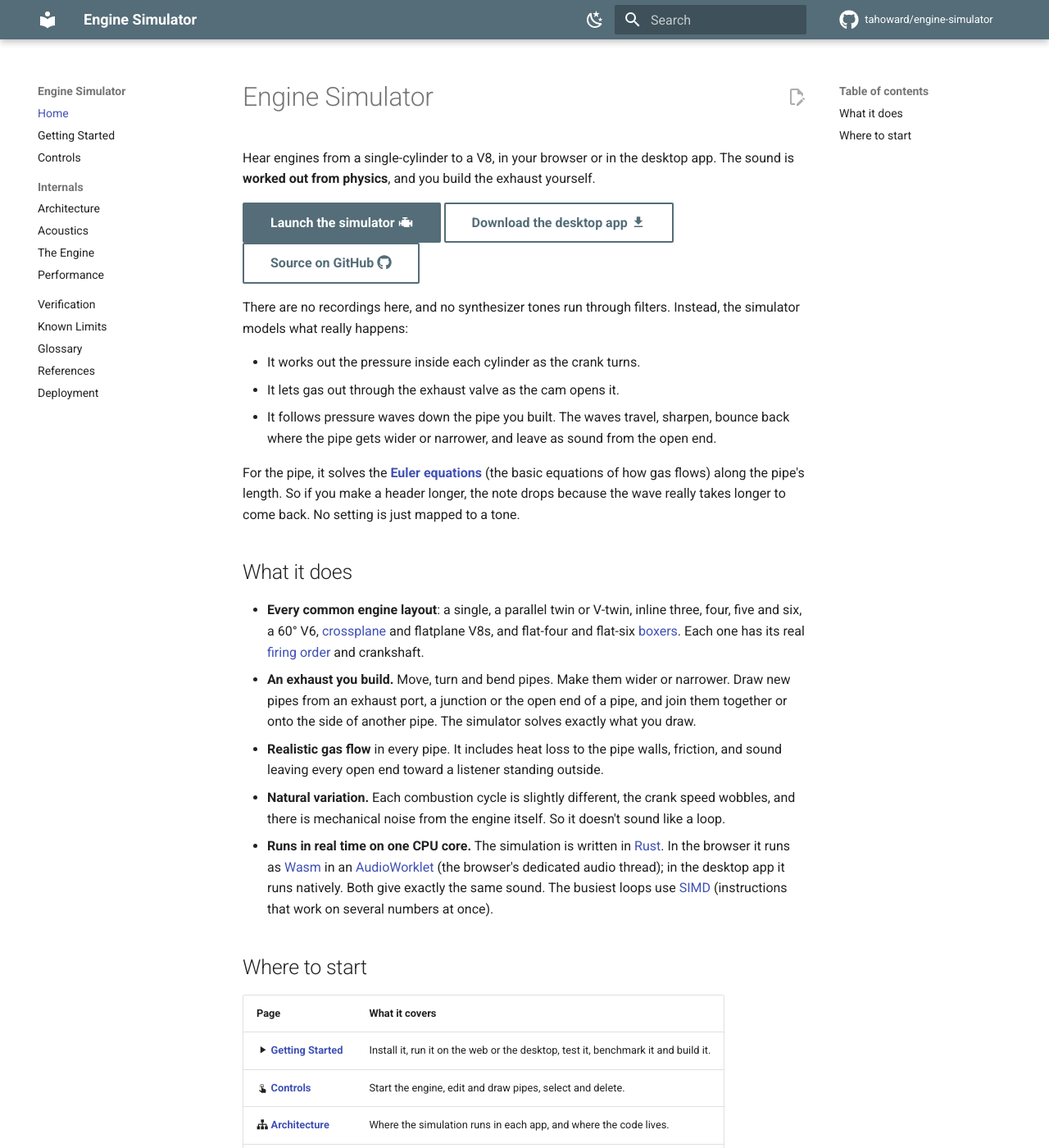
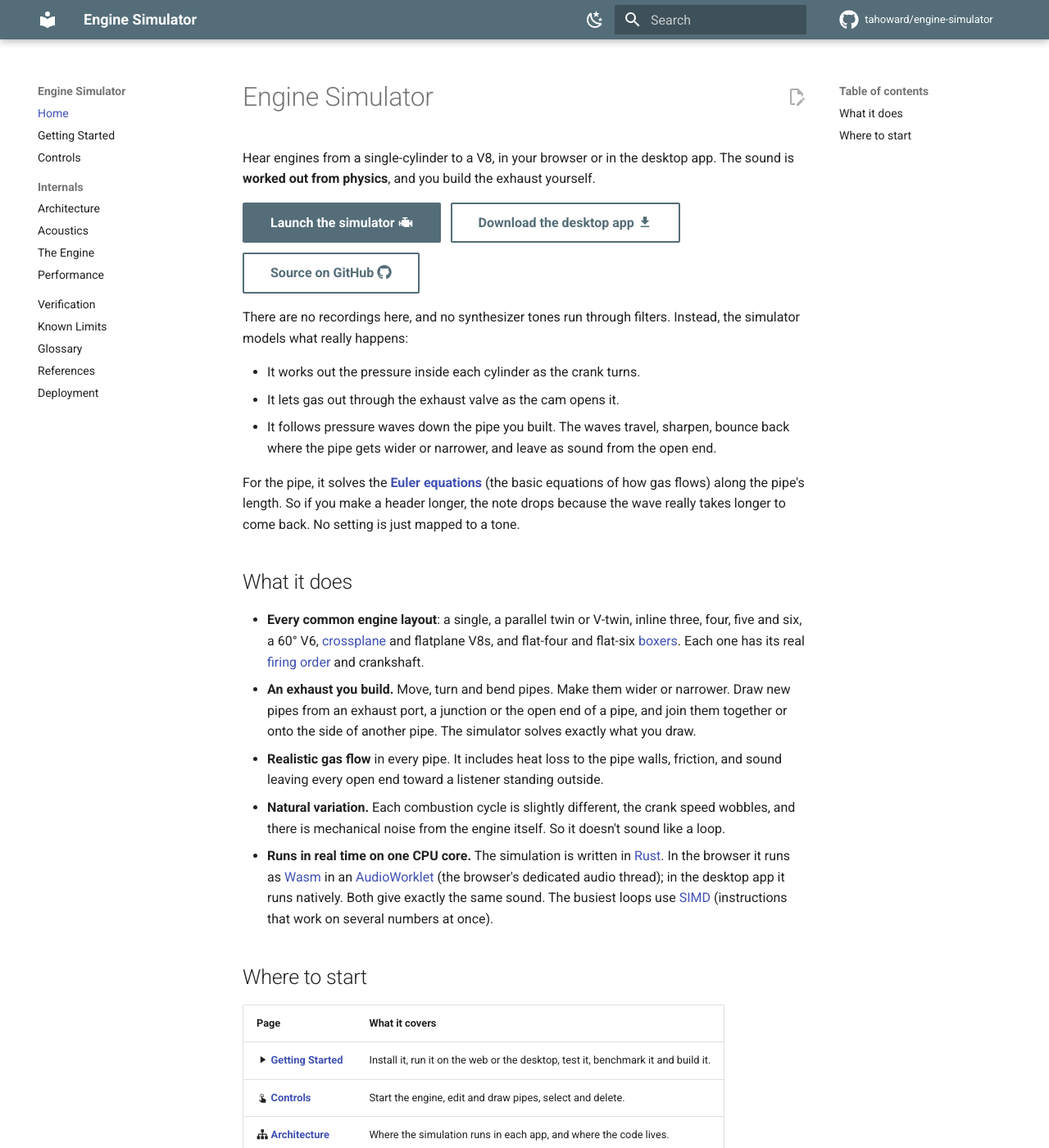
Before and after one commit to tahoward/engine-simulator, an MkDocs documentation site: the page built from docs/index.md, in a window 1280 px wide and 1400 px high. Shown: the whole window at 82% size. Built offline with MkDocs 1.6.1 and Material for MkDocs 9.7.7, drawn with Linux system fonts in a browser that asks for light colours; comment, search, counter and statistics services are not loaded.

Commit message:
fix button spacing

```diff
--- a/docs/index.md
+++ b/docs/index.md
@@ -7,9 +7,13 @@ Hear engines from a single-cylinder to a V8, in your browser or in the desktop a
 time, so MkDocs can't see it at build time and a relative link would fail the strict check. This
 means the button opens the live app even from a local preview. -->
 
+<div class="buttons" markdown>
+
 [Launch the simulator :material-engine:](https://tahoward.github.io/engine-simulator/app/){ .md-button .md-button--primary }
 [Download the desktop app :material-download:](https://github.com/tahoward/engine-simulator/releases/latest){ .md-button }
 [Source on GitHub :fontawesome-brands-github:](https://github.com/tahoward/engine-simulator){ .md-button }
+
+</div>
 
 There are no recordings here, and no synthesizer tones run through filters. Instead, the simulator
 models what really happens:
--- /dev/null
+++ b/docs/stylesheets/extra.css
@@ -0,0 +1,6 @@
+/* The home page's buttons: spaced evenly whether they sit on one line or wrap onto two. */
+.md-typeset .buttons p {
+  display: flex;
+  flex-wrap: wrap;
+  gap: 0.6rem;
+}
--- a/mkdocs.yml
+++ b/mkdocs.yml
@@ -56,6 +56,9 @@ nav:
   - References: references.md
   - Deployment: deployment.md
 
+extra_css:
+  - stylesheets/extra.css
+
 markdown_extensions:
   - admonition
   - attr_list
```
